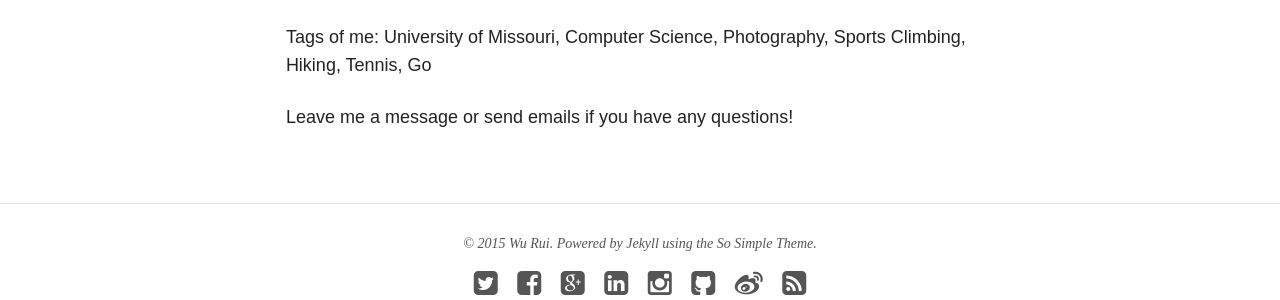
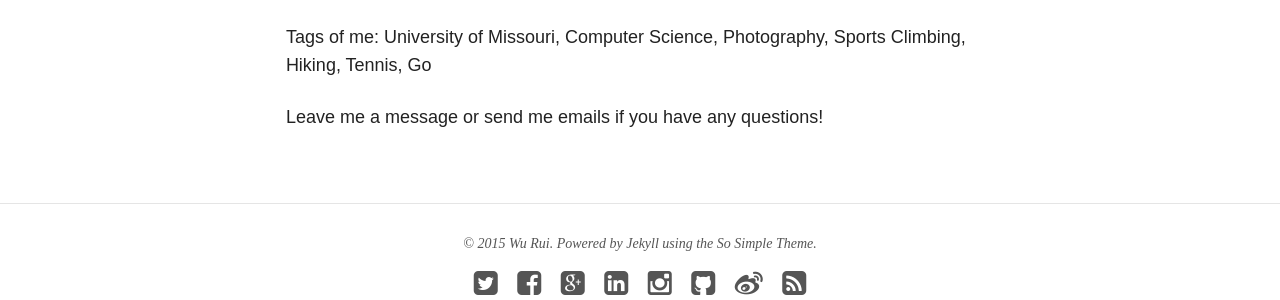
Before and after one commit to colin1990324/colin1990324.github.com, a Jekyll site: the page built from about/index.md, in a window 1280 px wide. Shown: the part 931-1231 px from the top of the page. Built offline with Jekyll 4.4.1, drawn with Linux system fonts in a browser that asks for light colours; nearby versions of some CDN libraries.

```diff
--- a/about/index.md
+++ b/about/index.md
@@ -13,4 +13,4 @@ Looking for a coder? a photographer? a climber? Here comes with all my blogs, ph
 
 Tags of me: University of Missouri, Computer Science, Photography, Sports Climbing, Hiking, Tennis, Go
 
-Leave me a message or send emails if you have any questions!
+Leave me a message or send me emails if you have any questions!
```
Also changed, not shown: images/bio-photo-1.jpg (added), images/bio-photo.jpg, 9 other files.
